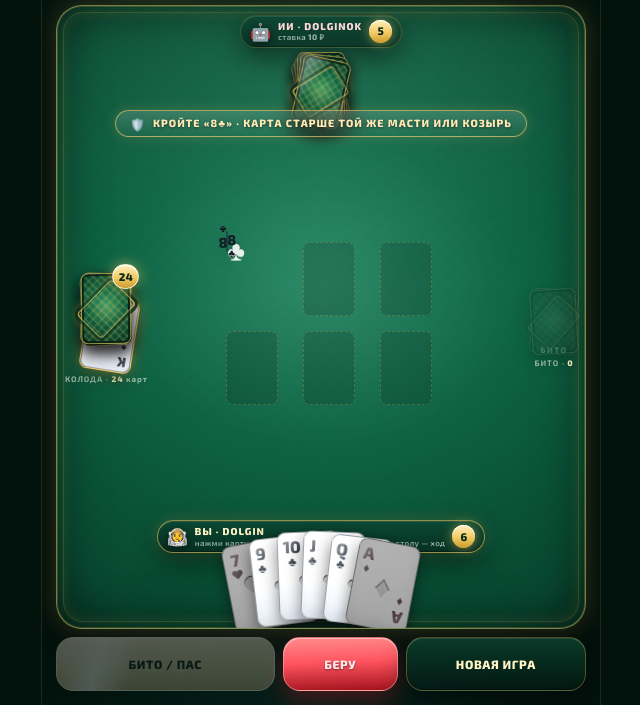
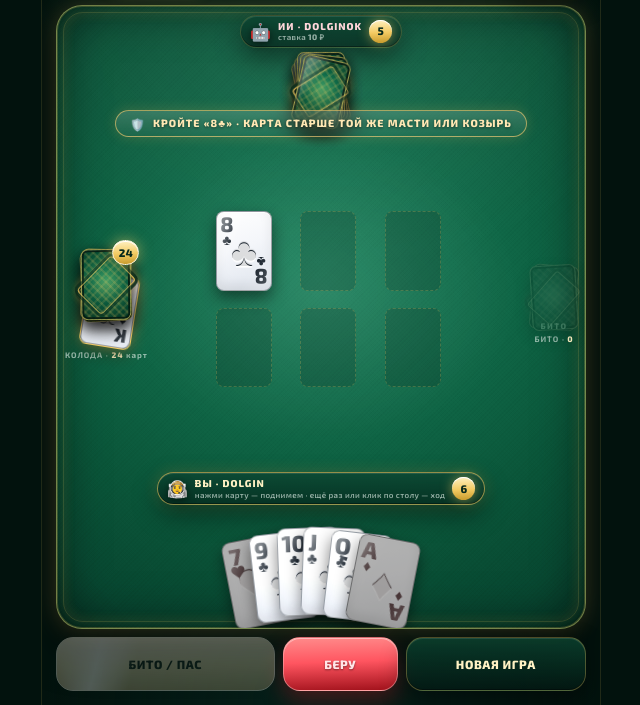
Before and after one commit to cytuhep2018-design/dolginovo-durak, a plain HTML site: page index.html in a window 1280 px wide. Both pictures are taken after a click on the button "НОВАЯ ИГРА". Shown: the part 95-800 px from the top of the page, without its empty margins (319-959 px from the left). Drawn offline with Linux system fonts and the light colour scheme.

Commit message:
Add files via upload

```diff
--- a/js/game.js
+++ b/js/game.js
@@ -20,6 +20,8 @@
    • Слоты:      #table-slots > .slot[data-slot="0..5"]
                  (.is-filled | .is-beaten | .is-taken | .is-hit)
                  > .card.slot__attack + .card.slot__defend
+                    (движок добавляет и алиасы .card--attack / .card--defend —
+                     style.css §8 держит тяжёлые селекторы по обоим именам)
    • Отбой:      #bito-pile (.is-empty | .is-full | .is-clearing)
    • Кнопки:     #btn-bito, #btn-take, #btn-new  (.is-disabled / [disabled])
    • Стол:       #table (.is-droppable — подсвечивает пустые слоты под ход)
@@ -532,7 +534,11 @@ function syncSlotCard(slotNode, kind, card) {
   let node = slotNode.querySelector(sel);
   if (node && node.dataset.card === card.id) return;
   if (node) node.remove();
-  node = createCard(card, 'slot__' + kind);
+  /* Алиас card--attack / card--defend держим рядом со slot__*: style.css §8 задаёт
+     карте на столе position:absolute + display:block именно тяжёлыми селекторами
+     (.slot > .card.slot__attack / .slot > .card--attack), иначе <span> остаётся
+     inline-«значком» без белого прямоугольника и без размеров. */
+  node = createCard(card, 'slot__' + kind + ' card--' + kind);
   slotNode.appendChild(node);
 }
 
--- a/style.css
+++ b/style.css
@@ -265,7 +265,8 @@ b,strong{font-weight:800}
 .zone{min-height:0;min-width:0}
 .zone--opponent{display:grid;grid-template-rows:auto auto auto;gap:4px;justify-items:center;align-content:start}
 .zone--middle{display:grid;grid-template-columns:auto minmax(0,1fr) auto;gap:6px;align-items:center;min-height:0}
-.zone--player{display:grid;grid-template-rows:auto auto;gap:2px;justify-items:center;align-content:end}
+/* gap + padding-bottom — чтобы веер карт НЕ наползал на плашку-подсказку «ВЫ · DOLGIN» */
+.zone--player{display:grid;grid-template-rows:auto auto;gap:10px;justify-items:center;align-content:end;padding-bottom:4px}
 
 /* — плашки участников — */
 .seat{
@@ -329,7 +330,8 @@ b,strong{font-weight:800}
   --overlap:.34;    /* наложение карт (доля ширины)     */
 }
 .fan--opponent{--step:6.5deg;--lift:3px;--overlap:.5;--card-w:clamp(34px, min(9.6vw, 6.2vh), 48px);margin-bottom:calc(var(--card-w) * -.28)}
-.fan--player{--step:4.4deg;--lift:5px;--overlap:.3;--card-w:clamp(40px, min(12.4vw, 8.2vh), 62px);margin-top:calc(var(--card-w) * -.42);padding-bottom:2px}
+/* margin-top ПОЛОЖИТЕЛЬНЫЙ (раньше было −.42 / −.5 ширины карты → веер залезал на текст подсказки) */
+.fan--player{--step:4.4deg;--lift:5px;--overlap:.3;--card-w:clamp(40px, min(12.4vw, 8.2vh), 62px);margin-top:calc(var(--card-w,44px) * .16);padding-bottom:2px}
 .fan .card{
   --c:calc((var(--n) - 1) / 2);
   --d:max(calc(var(--i) - var(--c)), calc(var(--c) - var(--i)));
@@ -390,25 +392,61 @@ b,strong{font-weight:800}
 /* ───────────── 8 · ЦЕНТР СТОЛА: 6 СЛОТОВ ПАР «АТАКА + ОТЕТКА» ────────── */
 .slots{
   display:grid;
-  grid-template-columns:repeat(3,auto);
-  gap:4px;
+  grid-template-columns:repeat(3,auto);   /* 6 слотов = 2 ряда по 3 пары «атака + отбой» */
+  gap:6px;
   place-content:center;
   min-width:0;min-height:0;
-  --card-w:clamp(32px, min(10.4vw, 6.6vh), 52px);
+  /* карты на столе — в одном масштабе с рукой (рука: clamp(40px, min(12.4vw, 8.2vh), 62px)) */
+  --card-w:clamp(34px, min(11.6vw, 7.2vh), 56px);
 }
 /* размер слота = карта + смещение ответной карты, чтобы ничего не заползало */
-.slot{position:relative;width:calc(var(--card-w) * 1.4);height:calc(var(--card-w) * 1.62)}
+.slot{position:relative;width:calc(var(--card-w,44px) * 1.4);height:calc(var(--card-w,44px) * 1.62)}
 .slot:not(.is-filled)::before{
-  content:"";position:absolute;left:0;bottom:calc(var(--card-w) * .2);
-  width:var(--card-w);height:calc(var(--card-w) * 1.42);
-  border:1px dashed rgba(243,202,98,.22);border-radius:calc(var(--card-w) * .14);
+  content:"";position:absolute;left:0;bottom:calc(var(--card-w,44px) * .2);
+  width:var(--card-w,44px);height:calc(var(--card-w,44px) * 1.42);
+  border:1px dashed rgba(243,202,98,.22);border-radius:calc(var(--card-w,44px) * .14);
   background:rgba(0,0,0,.14);
 }
-.slot__attack{position:absolute;left:0;bottom:calc(var(--card-w) * .2);z-index:1;animation:card-drop .3s var(--ease) both}
-.slot__defend{position:absolute;left:calc(var(--card-w) * .4);bottom:0;z-index:2;transform:rotate(7deg);animation:card-beat .36s .08s var(--ease) both}
+/* ⚑ КРИТИЧНО: спецификатор обязан быть ТЯЖЕЛЕЕ базового .card{position:relative} (см. §10).
+   Раньше .slot__attack (0,1,0) стоял ДО .card (0,1,0) — выигрывал именно .card,
+   поэтому карта в слоте оставалась inline-`<span>` с position:relative: width/height
+   для inline-элемента игнорируются, и от белого прямоугольника оставались только
+   «значки масти и цифры». Тот же трюк ломал анимации card-drop / card-beat. */
+.slot > .card.slot__attack,
+.slot > .card--attack{
+  position:absolute;display:block;z-index:1;
+  left:0;bottom:calc(var(--card-w,44px) * .2);
+  width:var(--card-w,44px);height:calc(var(--card-w,44px) * 1.42);
+  animation:card-drop .3s var(--ease) both;
+}
+.slot > .card.slot__defend,
+.slot > .card--defend{
+  position:absolute;display:block;z-index:2;
+  left:calc(var(--card-w,44px) * .4);bottom:0;
+  width:var(--card-w,44px);height:calc(var(--card-w,44px) * 1.42);
+  transform:rotate(7deg);
+  animation:card-beat .36s .08s var(--ease) both;
+}
+/* белая глянцевая «бумага» карты на столе — продублирована явно (глянец даёт .card::before) */
+.slot > .card{
+  border-radius:calc(var(--card-w,44px) * .14);
+  background:linear-gradient(158deg,var(--paper-1) 0%,var(--paper-2) 46%,var(--paper-3) 100%);
+  border:1px solid rgba(10,18,26,.38);
+  box-shadow:
+    0 7px 16px rgba(0,0,0,.48),
+    inset 0 1px 0 rgba(255,255,255,.95),
+    inset 0 -5px 12px rgba(0,0,0,.08);
+}
+/* козырь на столе не теряет золотой ореол: без этого правила его съел бы блок .slot > .card */
+.slot > .card.card--trump{
+  box-shadow:0 0 0 1px var(--gold-2), 0 0 16px var(--neon), 0 7px 16px rgba(0,0,0,.48);
+}
 .slot.is-filled{animation:slot-pop .32s var(--ease)}
 .slot.is-beaten .slot__defend{animation:card-beat .36s var(--ease) both}
 .slot.is-taken .card{animation:card-take .55s var(--ease) forwards}
+/* «БИТО»/«БЕРУ» обязаны перебивать card-drop/card-beat: спецификатор тот же (0,3,0), но правило позже */
+.slot > .card.is-bit{animation:card-bit .45s var(--ease) both}
+.slot > .card.is-taking{animation:card-take .55s var(--ease) forwards}
 .slot.is-hit{animation:slot-hit .4s ease-out}
 
 /* ─────── 9 · КРУПНЫЕ КНОПКИ ДЕЙСТВИЙ ПОД БОЛЬШОЙ ПАЛЕЦ (БИТО / БЕРУ) ─── */
@@ -446,9 +484,11 @@ b,strong{font-weight:800}
 
 /* ───────────────────── 10 · ИГРАЛЬНЫЕ КАРТЫ (лицом вверх) ─────────────── */
 .card{
+  /* span превращаем в inline-block: width/height обязаны работать и вне flex/absolute */
+  display:inline-block;
   position:relative;flex:0 0 auto;
-  width:var(--card-w);height:calc(var(--card-w) * 1.42);
-  border-radius:calc(var(--card-w) * .14);
+  width:var(--card-w,44px);height:calc(var(--card-w,44px) * 1.42);
+  border-radius:calc(var(--card-w,44px) * .14);
   color:var(--suit-dark);
   background:linear-gradient(158deg,var(--paper-1) 0%,var(--paper-2) 46%,var(--paper-3) 100%);
   border:1px solid rgba(10,18,26,.38);
@@ -465,17 +505,18 @@ b,strong{font-weight:800}
   background:linear-gradient(116deg,rgba(255,255,255,.9) 0 14%,rgba(255,255,255,0) 36%,rgba(255,255,255,0) 66%,rgba(255,255,255,.42) 90%);
   opacity:.5;mix-blend-mode:screen;
 }
-/* уголок «ранг + масть» */
-.card .c{position:absolute;z-index:2;display:grid;justify-items:center;line-height:1;font-weight:800;letter-spacing:-.02em}
-.card .c-tl{top:5.5%;left:8%}
-.card .c-br{bottom:5.5%;right:8%;transform:rotate(180deg)}
-.card .r{font-size:calc(var(--card-w) * .27)}
-.card .s{font-size:calc(var(--card-w) * .2);margin-top:1px}
-/* крупная масть по центру */
+/* уголок «ранг + масть»: номинал +39% и крупнее по весу, строки стянуты (line-height .88),
+   чтобы огромный центральный значок не столкнулся с индексом в углу */
+.card .c{position:absolute;z-index:2;display:grid;justify-items:center;line-height:.88;font-weight:800;letter-spacing:-.03em}
+.card .c-tl{top:4.5%;left:6%}
+.card .c-br{bottom:4.5%;right:6%;transform:rotate(180deg)}
+.card .r{font-size:calc(var(--card-w,44px) * .375)}
+.card .s{font-size:calc(var(--card-w,44px) * .25);margin-top:0}
+/* крупная масть по центру — +36% */
 .card .pip{
   position:absolute;inset:0;z-index:1;display:grid;place-items:center;
-  font-size:calc(var(--card-w) * .52);
-  text-shadow:0 1px 0 rgba(255,255,255,.8), 0 -1px 1px rgba(0,0,0,.12);
+  font-size:calc(var(--card-w,44px) * .71);
+  text-shadow:0 1px 0 rgba(255,255,255,.85), 0 -1px 1px rgba(0,0,0,.14);
 }
 /* 🔴 красные и ⚫ тёмные масти */
 .card--spade,
@@ -523,18 +564,20 @@ b,strong{font-weight:800}
 .card--back::before{opacity:.32}
 
 /* ─────────────── 12 · СОСТОЯНИЯ КАРТ И СТОЛА (хуки для game.js) ──────── */
-/* Выбранная карта игрока: приподнята и подсвечена золотом */
+/* Выбранная карта игрока: приподнята и подсвечена золотом.
+   Подъём ограничен 20px (было 26px) — иначе поднятая карта может снова
+   закрыть текст подсказки в плашке «ВЫ · DOLGIN». */
 .fan--player .card{cursor:pointer}
 .fan--player .card.is-playable{filter:brightness(1.05) saturate(1.04)}
 .fan--player .card.is-selected{
   z-index:40;
-  transform:translateY(calc(var(--fan-y) - 26px)) rotate(calc(var(--fan-r) * .3)) scale(1.05);
+  transform:translateY(calc(var(--fan-y) - 20px)) rotate(calc(var(--fan-r) * .3)) scale(1.05);
   box-shadow:0 0 0 1px var(--gold-1), 0 0 24px var(--neon), 0 16px 28px rgba(0,0,0,.6);
   filter:brightness(1.08);
 }
 /* короткий «отскок» под пальцем */
 .fan--player .card:active{
-  transform:translateY(calc(var(--fan-y) - 15px)) rotate(calc(var(--fan-r) * .5)) scale(1.03);
+  transform:translateY(calc(var(--fan-y) - 12px)) rotate(calc(var(--fan-r) * .5)) scale(1.03);
 }
 /* стол готов принять карту (клик по столу = ход выбранной картой) */
 .table.is-droppable .table__neon{border-color:rgba(120,255,196,.4);box-shadow:inset 0 0 18px rgba(120,255,196,.2)}
@@ -549,7 +592,7 @@ b,strong{font-weight:800}
 .card.is-taking{animation:card-take .55s var(--ease) forwards}
 @media (hover:hover) and (pointer:fine){
   .fan--player .card.is-playable:hover{
-    transform:translateY(calc(var(--fan-y) - 18px)) rotate(calc(var(--fan-r) * .4)) scale(1.03);
+    transform:translateY(calc(var(--fan-y) - 14px)) rotate(calc(var(--fan-r) * .4)) scale(1.03);
   }
 }
 
@@ -622,8 +665,10 @@ b,strong{font-weight:800}
   .hud--top{gap:4px}
   .seat__hint{display:none}
   .table__surface{gap:2px;padding:7px 6px}
-  .fan--opponent{margin-bottom:calc(var(--card-w) * -.34)}
-  .fan--player{margin-top:calc(var(--card-w) * -.5)}
+  .fan--opponent{margin-bottom:calc(var(--card-w,44px) * -.34)}
+  /* и здесь отступ положительный — текст подсказки в плашке «ВЫ · DOLGIN» обязан быть виден */
+  .zone--player{gap:5px;padding-bottom:2px}
+  .fan--player{margin-top:calc(var(--card-w,44px) * .06)}
   .actions .btn{min-height:50px}
 }
 @media (max-height:600px){
@@ -631,7 +676,7 @@ b,strong{font-weight:800}
   .brand__sub,.side__caption{display:none}
   .fan--player{--card-w:clamp(34px, min(11.6vw, 7.4vh), 50px)}
   .fan--opponent{--card-w:clamp(30px, min(9vw, 5.6vh), 40px)}
-  .slots{--card-w:clamp(28px, min(9.6vw, 5.6vh), 42px)}
+  .slots{--card-w:clamp(32px, min(11.2vw, 6.6vh), 46px)}
   .side--deck{--card-w:clamp(30px, min(9.6vw, 5.6vh), 42px)}
   .side--bito{--card-w:clamp(28px, min(8.8vw, 5.2vh), 40px)}
   .actions .btn{min-height:46px;font-size:11px}
@@ -644,7 +689,9 @@ b,strong{font-weight:800}
   .brand__sub,.seat__hint,.side__caption{display:none}
   .fan--player{--card-w:clamp(28px, 6vh, 42px);--lift:2px}
   .fan--opponent{--card-w:clamp(26px, 5.4vh, 36px);--lift:1px;--overlap:.56}
-  .slots{--card-w:clamp(24px, 4.8vh, 34px);grid-template-columns:repeat(6,auto);gap:3px}
+  .slots{--card-w:clamp(28px, 5.6vh, 40px);grid-template-columns:repeat(6,auto);gap:4px}
+  .zone--player{gap:6px;padding-bottom:0}
+  .fan--player{margin-top:calc(var(--card-w,44px) * .04)}
   .side--deck{--card-w:clamp(26px, 5.2vh, 36px)}
   .side--bito{--card-w:clamp(24px, 4.8vh, 32px)}
   .zone--middle{gap:4px}
```
